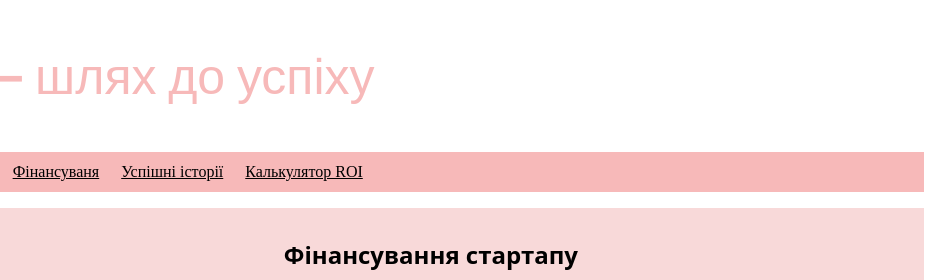
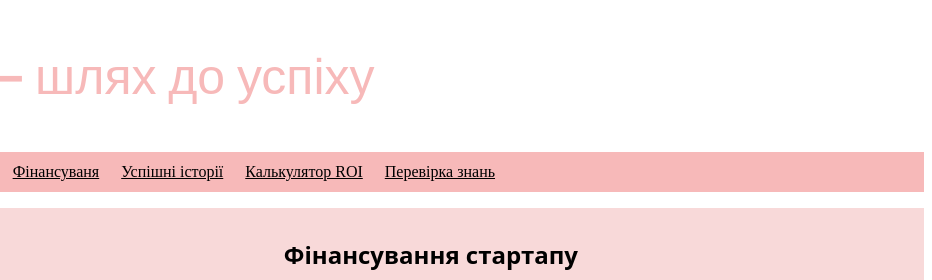
Before and after one commit to Olivkat/startup, a plain HTML site: page finances.html in a window 1280 px wide. Shown: the top 280 px of the page, 348-1280 px from the left. Drawn offline with Linux system fonts and the light colour scheme.

Commit message:
Update finances.html

```diff
--- a/finances.html
+++ b/finances.html
@@ -28,6 +28,8 @@
                 <li><a href="finances.html">Фінансуваня</a></li>
                 <li><a href="stories.html">Успішні історії</a></li>
                 <li><a href="calculator.html">Калькулятор ROI</a></li>
+                <li><a href="test.html">Перевірка знань</a></li>
+
             </ul>
         </nav>
         <main>
```
